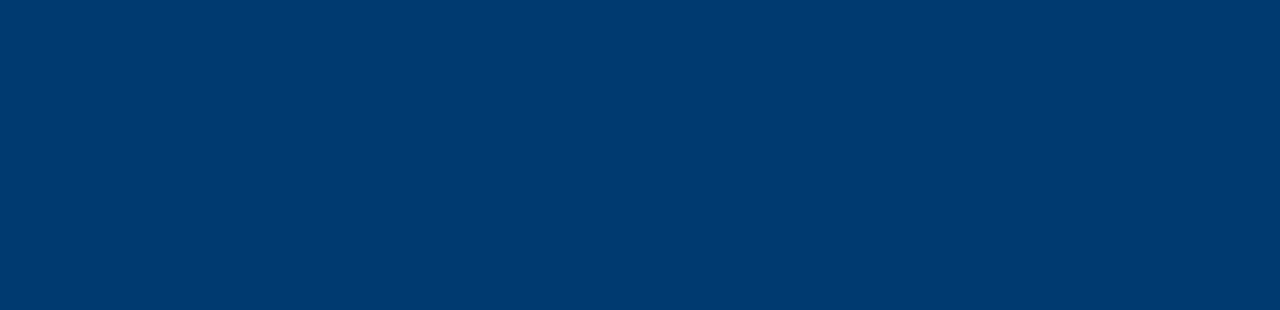
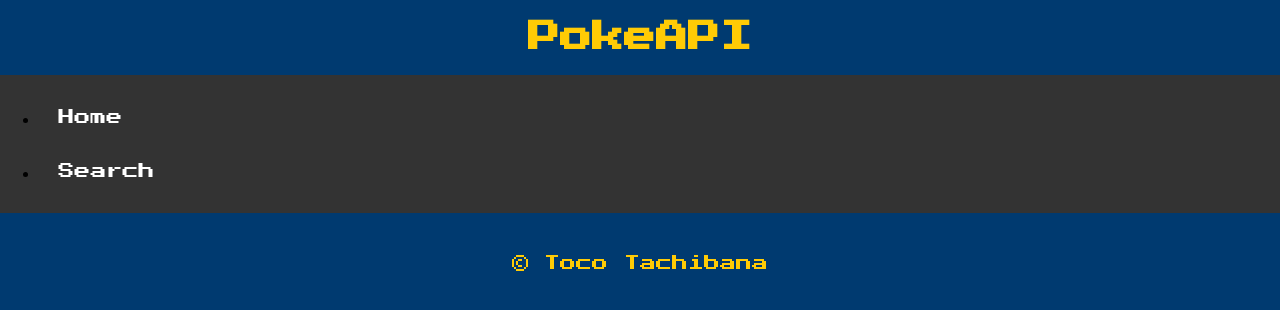
Before and after one commit to toco-t/comp2537-assignment, a plain HTML site: page public/html/search.html in a window 1280 px wide. Drawn offline with nearby package versions, Linux system fonts and the light colour scheme; files that its build step writes are made by us from their sources; no server answers.

Commit message:
feat: add home button to nav-bar

```diff
--- a/public/html/search.html
+++ b/public/html/search.html
@@ -14,7 +14,33 @@
     <!-- css -->
     <link rel="stylesheet" href="css/styles.css">
   </head>
+
   <body>
+    <!-- wrapping div -->
+    <div class="wrapper">
+      <!-- title -->
+      <header>
+        <h1>PokeAPI</h1>
+      </header>
+      <!-- nav bar -->
+      <nav>
+        <ul>
+          <li><a href="/">Home</a></li>
+          <li><a href="/search.html">Search</a></li>
+        </ul>
+      </nav>
+      <!-- main -->
+      <main>
+      </main>
+      <!-- footer -->
+      <footer>
+        <p>&#169; Toco Tachibana</p>
+      </footer>
+    </div>
+
+    <!-- JavaSript -->
+    <script src="https://ajax.googleapis.com/ajax/libs/jquery/3.5.1/jquery.min.js"></script>
+    <script src="../js/app.js"></script>
 
   </body>
 </html>
```
Also changed, not shown: public/html/index.html (+4 -1 lines).
